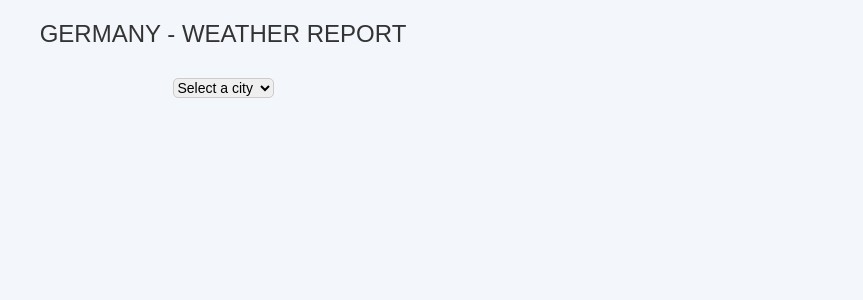
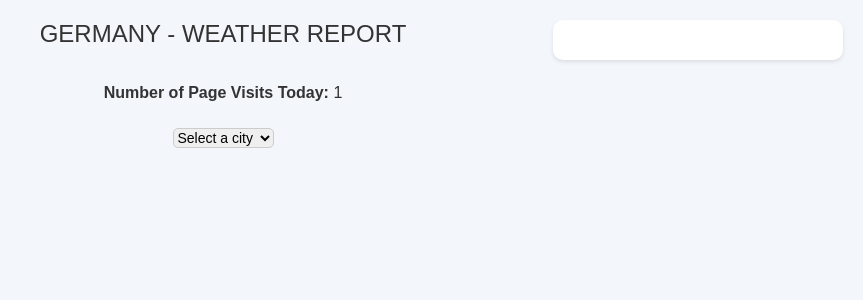
Before and after one commit to data-engineering-minds/weather_fl0, a Flask app: template templates/weather.html in a window 1280 px wide. Shown: the top 300 px of the page, without its empty margins (417-1280 px from the left). Run offline with Flask 3, Linux system fonts and the light colour scheme; the template is opened without the code that fills it: most values are stand-ins (such as "Sample title", 1, 10 or a date in 2020).

Commit message:
Added backend for page visit and city visit

```diff
--- a/requirements.txt
+++ b/requirements.txt
@@ -1,3 +1,6 @@
 requests
 flask
 gunicorn
+psycopg2-binary
+flask_sqlalchemy
+sqlalchemy
--- a/server.py
+++ b/server.py
@@ -1,10 +1,15 @@
 import requests, os, logging
-from flask import Flask, render_template
+from flask import Flask, render_template, jsonify, request
+from flask_sqlalchemy import SQLAlchemy
+from datetime import date
+from sqlalchemy import PrimaryKeyConstraint
 
 logging.basicConfig(level=logging.INFO, format='%(asctime)s - %(levelname)s - %(message)s')
 LOGGER = logging.getLogger(__name__)
 
 app = Flask(__name__)
+app.config['SQLALCHEMY_DATABASE_URI'] = os.environ.get('DATABASE_URL')
+db = SQLAlchemy(app)
 
 API_KEY = os.environ.get('API_KEY')
 CITIES = {'berlin': 'Berlin,de', 'hamburg': 'Hamburg,de', 'dusseldorf': 'Dusseldorf,de',
@@ -17,15 +22,82 @@ CITIES = {'berlin': 'Berlin,de', 'hamburg': 'Hamburg,de', 'dusseldorf': 'Dusseld
           'kassel': 'Kassel,de', 'saarbrucken': 'Saarbrucken,de', 'potsdam': 'Potsdam,de',
           'wurzburg': 'Wurzburg,de', 'ulm': 'Ulm,de', 'mannheim': 'Mannheim,de'}
 
+class ClickUrl(db.Model):
+    url = db.Column(db.String(200), nullable=False)
+    click_count = db.Column(db.Integer, nullable=False, default=0)
+    click_date = db.Column(db.Date, nullable=False, default=date.today())
+
+    __table_args__ = (
+        PrimaryKeyConstraint('url', 'click_date', name ='_url_date_pk'),
+    )
+
+class CitySelection(db.Model):
+    city = db.Column(db.String(200), nullable=False)
+    date = db.Column(db.Date, nullable=False, default=date.today())
+    select_count = db.Column(db.Integer, nullable=False, default=0)
+
+    __table_args__ = (
+        PrimaryKeyConstraint('city', 'date', name ='_city_date_pk'),
+    )
+
+def get_click_count(today):
+    click_count_entry = ClickUrl.query.filter_by(url ='/', click_date=today).first()
+    return 0 if click_count_entry is None else click_count_entry.click_count
 
 def get_weather_data(city):
     url = f'https://api.openweathermap.org/data/2.5/weather?q={city}&appid={API_KEY}&units=metric'
     response = requests.get(url)
     return response.json()
 
+@app.route('/track_city_selection', methods=['POST'])
+def track_city_selection():
+    selected_city = request.form.get('selectedCity')
+
+    if selected_city:
+        today = date.today()
+        city_selection = CitySelection.query.filter_by(city=selected_city, date=today).first()
+        if city_selection is None:
+            city_selection = CitySelection(city=selected_city, select_count=1, date=today)
+            db.session.add(city_selection)
+        else:
+            city_selection.select_count += 1
+
+        db.session.commit()
+        return "City selection recorded successfully", 200
+    else:
+        return "Invalid city selection", 400
+
+@app.route('/most_selected_city', methods=['GET'])
+def get_most_selected_city():
+    today = date.today()
+    most_selected_city = CitySelection.query.order_by(CitySelection.select_count.desc()).filter_by(date=today).first()
+
+    if most_selected_city:
+        city_data = get_weather_data(most_selected_city.city.lower())
+        return jsonify({
+            'city_name': city_data['name'],
+            'temperature': city_data['main']['temp'],
+            'weather_description': city_data['weather'][0]['description'],
+            'feel_temperature': city_data['main']['feels_like'],
+            'humidity': city_data['main']['humidity'],
+            'pressure': city_data['main']['pressure']
+        })
+    else:
+        return jsonify({'message': 'No city selected yet'}), 404
+
+
 @app.route('/')
 def get_weather_data_all_cities():
     LOGGER.info('Getting weather data for all cities')
+    today = date.today()
+
+    click_count_entry = ClickUrl.query.filter_by(url='/', click_date=today).first()
+    if click_count_entry is None:
+        click_count_entry = ClickUrl(url='/', click_count=1, click_date=today)
+        db.session.add(click_count_entry)
+    else:
+        click_count_entry.click_count += 1
+    db.session.commit()
     weather_data = {}
     for city, city_name in CITIES.items():
         data = get_weather_data(city.lower())
@@ -38,8 +110,12 @@ def get_weather_data_all_cities():
             'pressure': data['main']['pressure']
         }
 
-    return render_template('weather.html', weather_data=weather_data)
+    click_count = get_click_count(today)
+
+    return render_template('weather.html', weather_data=weather_data, click_count=click_count)
 
 if __name__ == '__main__':
      port = int(os.environ.get('PORT', 5000))
+     with app.app_context():
+         db.create_all()
      app.run(host='0.0.0.0', port=port)
--- a/templates/weather.html
+++ b/templates/weather.html
@@ -43,6 +43,10 @@
             margin-bottom: 10px;
             text-transform: capitalize;
         }
+        .city p {
+            font-size: 14px;
+            margin: 5px;
+        }
         select {
             margin-top: 10px; /* Adjusted margin */
             font-size: 14px;
@@ -55,7 +59,10 @@
 <body>
 <div class="header">Germany - Weather Report</div>
 
-<!-- Drop Down to select city -->
+<!-- Display the click count -->
+<p><strong>Number of Page Visits Today:</strong> {{ click_count }}</p>
+
+<!-- Add a dropdown menu for city selection -->
 <select id="citySelector" onchange="updateWeather()">
     <option value="">Select a city</option>
     {% for city, data in weather_data|dictsort %}
@@ -64,17 +71,49 @@
 </select>
 
 <div class="container" id="weatherContainer">
-    <!-- Display area for weather data -->
+    <!-- Weather data will be displayed here -->
 </div>
+<div id="mostSelectedCity" class="city" style="position: absolute; top: 20px; right: 20px;"></div>
 
-
-<!-- Javascript for weather information -->
+<!-- Add JavaScript to update weather information -->
 <script>
     function updateWeather() {
         var selectedCity = document.getElementById("citySelector").value;
         var weatherContainer = document.getElementById("weatherContainer");
+        var mostSelectedCityContainer = document.getElementById("mostSelectedCity");
+
         weatherContainer.innerHTML = "";  // Clear previous weather data
 
+        if (selectedCity !== "") {
+            var xhr = new XMLHttpRequest();
+            xhr.open("POST", "/track_city_selection", true);
+            xhr.setRequestHeader("Content-Type", "application/x-www-form-urlencoded");
+            xhr.onreadystatechange = function() {
+                if (xhr.readyState === XMLHttpRequest.DONE && xhr.status === 200) {
+                    console.log("City selection recorded successfully");
+                }
+            };
+            xhr.send("selectedCity=" + selectedCity);
+        }
+
+        // Fetch and display the most selected city's weather information
+        var xhrMostSelected = new XMLHttpRequest();
+        xhrMostSelected.open("GET", "/most_selected_city", true);
+        xhrMostSelected.onreadystatechange = function() {
+            if (xhrMostSelected.readyState === XMLHttpRequest.DONE && xhrMostSelected.status === 200) {
+                var mostSelectedCityData = JSON.parse(xhrMostSelected.responseText);
+                mostSelectedCityContainer.innerHTML = `
+                    <h2 style="font-weight: bold;">Most Viewed City Today</h2>
+                    <h2>${mostSelectedCityData.city_name}</h2>
+                    <p><strong>Temperature:</strong> ${mostSelectedCityData.temperature}°C</p>
+                    <p><strong>Weather:</strong> ${mostSelectedCityData.weather_description}</p>
+                    <p><strong>Feels Like:</strong>: ${mostSelectedCityData.feel_temperature}°C</p>
+                    <p><strong>Humidity:</strong> ${mostSelectedCityData.humidity}%</p>
+                    <p><strong>Pressure:</strong> ${mostSelectedCityData.pressure} mb</p>
+                `;
+            }
+        };
+        xhrMostSelected.send();
 
         if (selectedCity !== "") {
             var data = {{ weather_data | tojson }};
@@ -92,6 +131,9 @@
             weatherContainer.appendChild(cityDiv);
         }
     }
+
+    // Call the updateWeather function initially to display the most selected city by default
+    updateWeather();
 </script>
 </body>
 </html>
```
